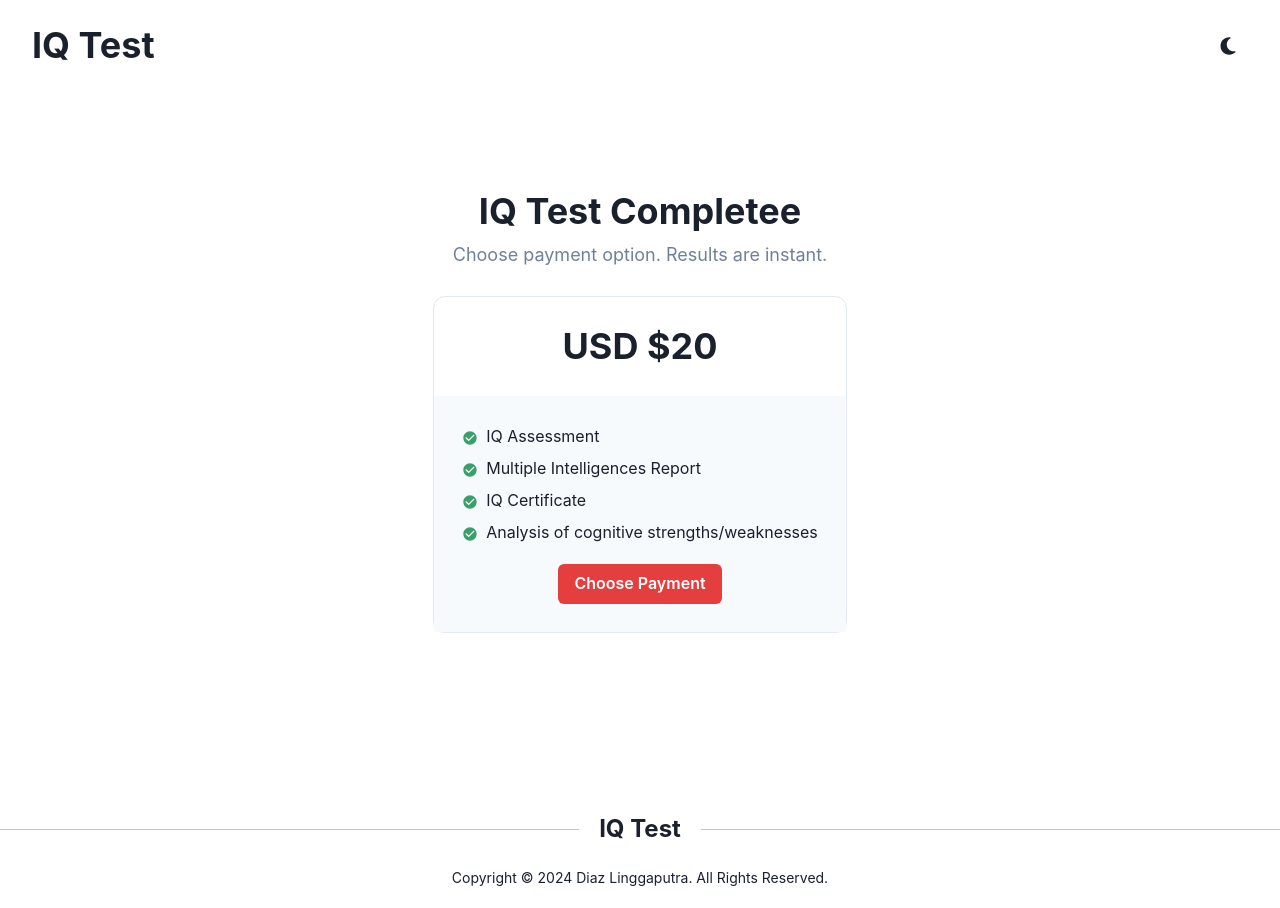
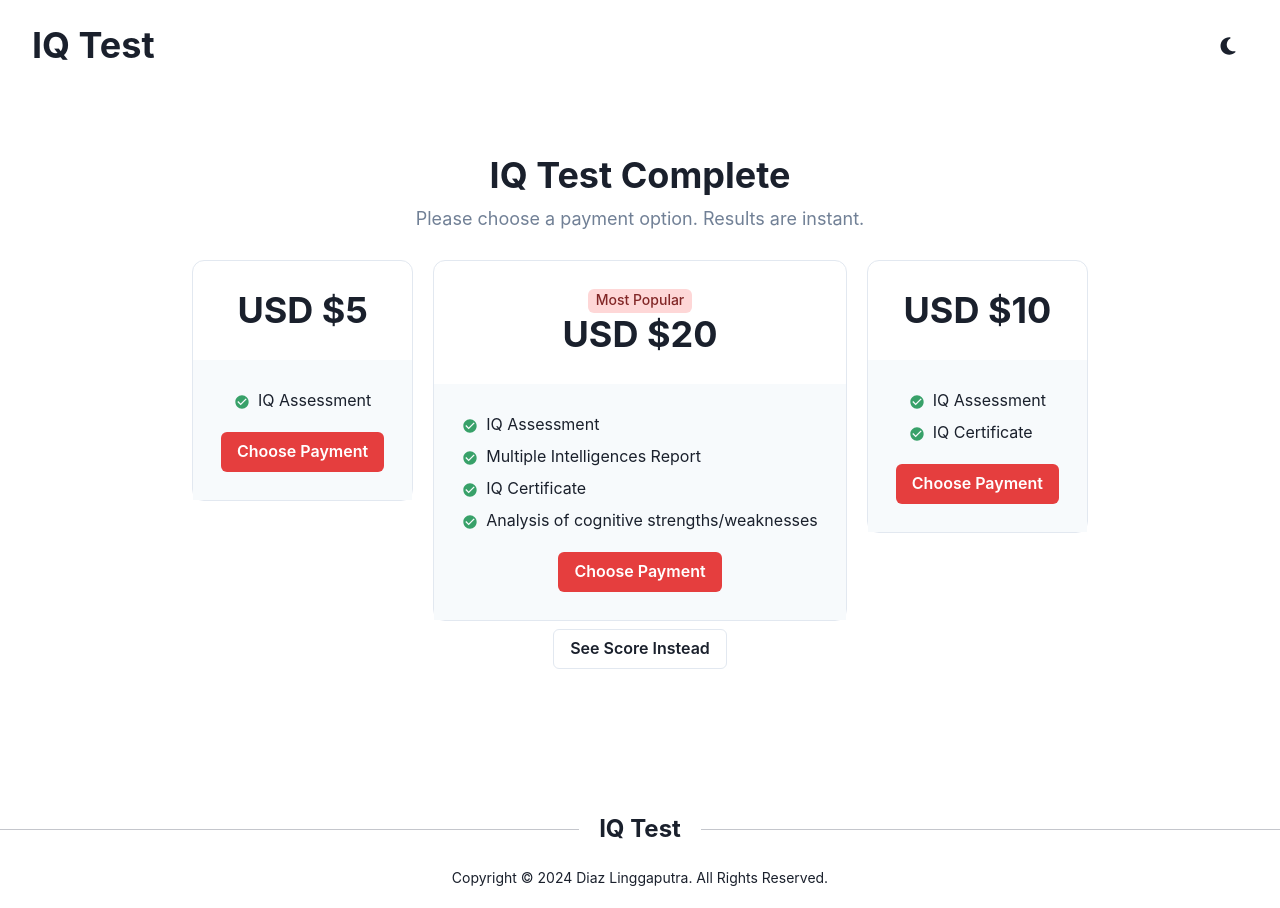
Before and after one commit to diazlp/iqtest-application, a Next.js app: page /payment in a window 1280 px wide. Built offline with nearby package versions, Linux system fonts and the light colour scheme.

Commit message:
chore: rename url and code split payment card

```diff
--- /dev/null
+++ b/src/components/payment-card/index.tsx
@@ -0,0 +1,51 @@
+import React from 'react'
+import {
+  Heading,
+  Card,
+  CardHeader,
+  CardBody,
+  List,
+  Button,
+  useColorModeValue,
+  Tag,
+} from '@chakra-ui/react'
+
+type PaymentCardProps = {
+  children: React.ReactNode | string
+  price: string
+  isPopular?: boolean
+}
+
+export default function PaymentCard({
+  children,
+  price,
+  isPopular,
+}: PaymentCardProps): React.ReactNode {
+  const cardBodyColor = useColorModeValue('gray.50', 'gray.700')
+
+  return (
+    <Card size={{ base: 'sm', lg: 'lg' }} variant="outline" mt={5}>
+      <CardHeader textAlign="center">
+        {isPopular ? (
+          <Tag colorScheme="red" maxW="200px" opacity="1">
+            Most Popular
+          </Tag>
+        ) : null}
+        <Heading size="xl">USD {price}</Heading>
+      </CardHeader>
+      <CardBody
+        display="flex"
+        flexDirection="column"
+        alignItems="center"
+        gap={5}
+        backgroundColor={cardBodyColor}
+      >
+        <List spacing={2} wordBreak="break-word">
+          {children}
+        </List>
+
+        <Button colorScheme="red">Choose Payment</Button>
+      </CardBody>
+    </Card>
+  )
+}
--- a/src/containers/home/index.tsx
+++ b/src/containers/home/index.tsx
@@ -17,12 +17,12 @@ export default function HomeContainer(): React.ReactNode {
         justifyContent="center"
         alignItems="center"
       >
-        <Stack align="center" justify="center" h="70vh" w="100%">
+        <Stack align="center" justify="center" h="75vh" w="100%">
           <Heading as="h1">Welcome to IQ Test</Heading>
           <Text fontSize="xl">
             The world&apos;s premier Intelligence Quotient testing service
           </Text>
-          <Button mt={5} onClick={() => router.push('/start-test')}>
+          <Button mt={5} onClick={() => router.push('/instruction')}>
             Take our Personal IQ Test now
           </Button>
         </Stack>
--- a/src/containers/start-test/index.tsx
+++ b/src/containers/instruction/index.tsx
@@ -11,7 +11,7 @@ import Layout from '@/components/layout'
 import InstructionItem from './instruction-item'
 import { useRouter } from 'next/router'
 
-export default function StartTestContainer(): React.ReactNode {
+export default function InstructionContainer(): React.ReactNode {
   const router = useRouter()
   const instructionColor = useColorModeValue('white', 'gray.800')
 
@@ -28,7 +28,7 @@ export default function StartTestContainer(): React.ReactNode {
         shadow="xl"
         backgroundColor={instructionColor}
       >
-        <Stack align="center" justify="center" h="70vh" w="100%">
+        <Stack align="center" justify="center" h="75vh" w="100%">
           <Heading as="h2" size="lg" fontWeight="medium">
             Test Intructions
           </Heading>
@@ -36,7 +36,7 @@ export default function StartTestContainer(): React.ReactNode {
             Read each of the following instructions carefully
           </Text>
           <InstructionItem />
-          <Button mt={5} size="lg" onClick={() => router.push('/test')}>
+          <Button mt={5} size="lg" onClick={() => router.push('/iq-test')}>
             Start the Test
           </Button>
         </Stack>
--- a/src/containers/payment/index.tsx
+++ b/src/containers/payment/index.tsx
@@ -4,21 +4,16 @@ import {
   Stack,
   Heading,
   Text,
-  Card,
-  CardHeader,
-  CardBody,
-  List,
+  Flex,
   ListIcon,
   ListItem,
   Button,
-  useColorModeValue,
 } from '@chakra-ui/react'
 import Layout from '@/components/layout'
+import PaymentCard from '@/components/payment-card'
 import { MdCheckCircle } from 'react-icons/md'
 
 export default function PaymentContainer(): React.ReactNode {
-  const cardBodyColor = useColorModeValue('gray.50', 'gray.700')
-
   return (
     <Layout noParticle>
       <Container
@@ -29,6 +24,7 @@ export default function PaymentContainer(): React.ReactNode {
         centerContent
         justifyContent="center"
         alignItems="center"
+        my={{ base: 52, lg: 0 }}
       >
         <Stack
           align="center"
@@ -38,22 +34,23 @@ export default function PaymentContainer(): React.ReactNode {
           userSelect="none"
           cursor="default"
         >
-          <Heading>IQ Test Completee</Heading>
+          <Heading>IQ Test Complete</Heading>
           <Text fontSize="lg" color="gray.500">
-            Choose payment option. Results are instant.
+            Please choose a payment option. Results are instant.
           </Text>
-          <Card size="lg" variant="outline" mt={5}>
-            <CardHeader textAlign="center">
-              <Heading size="xl">USD $20</Heading>
-            </CardHeader>
-            <CardBody
-              display="flex"
-              flexDirection="column"
-              alignItems="center"
+          <Flex
+            direction={{ base: 'column', lg: 'row' }}
+            justify={{ base: 'center', lg: 'initial' }}
+            align={{ base: 'center', lg: 'start' }}
             gap={5}
-              backgroundColor={cardBodyColor}
           >
-              <List spacing={2} wordBreak="break-word">
+            <PaymentCard price="$5">
+              <ListItem>
+                <ListIcon as={MdCheckCircle} color="green.500" />
+                IQ Assessment
+              </ListItem>
+            </PaymentCard>
+            <PaymentCard price="$20" isPopular>
               <ListItem>
                 <ListIcon as={MdCheckCircle} color="green.500" />
                 IQ Assessment
@@ -70,11 +67,19 @@ export default function PaymentContainer(): React.ReactNode {
                 <ListIcon as={MdCheckCircle} color="green.500" />
                 Analysis of cognitive strengths/weaknesses
               </ListItem>
-              </List>
-
-              <Button colorScheme="red">Choose Payment</Button>
-            </CardBody>
-          </Card>
+            </PaymentCard>
+            <PaymentCard price="$10">
+              <ListItem>
+                <ListIcon as={MdCheckCircle} color="green.500" />
+                IQ Assessment
+              </ListItem>
+              <ListItem>
+                <ListIcon as={MdCheckCircle} color="green.500" />
+                IQ Certificate
+              </ListItem>
+            </PaymentCard>
+          </Flex>
+          <Button variant="outline">See Score Instead</Button>
         </Stack>
       </Container>
     </Layout>
--- a/src/pages/start-test/index.tsx
+++ b/src/pages/instruction/index.tsx
@@ -1,8 +1,8 @@
 import React from 'react'
 import Head from 'next/head'
-import StartTestContainer from '@/containers/start-test'
+import InstructionContainer from '@/containers/instruction'
 
-export default function StartTestPage(): React.ReactNode {
+export default function InstructionPage(): React.ReactNode {
   return (
     <>
       <Head>
@@ -12,7 +12,7 @@ export default function StartTestPage(): React.ReactNode {
           content="The world's premier Intelligence Quotient testing service"
         />
       </Head>
-      <StartTestContainer />
+      <InstructionContainer />
     </>
   )
 }
--- /dev/null
+++ b/src/pages/iq-test/index.tsx
@@ -0,0 +1,14 @@
+import React from 'react'
+import Head from 'next/head'
+import IqTestContainer from '@/containers/iq-test'
+
+export default function IqTestPage(): React.ReactNode {
+  return (
+    <>
+      <Head>
+        <title>IQ Test | The Test</title>
+      </Head>
+      <IqTestContainer />
+    </>
+  )
+}
--- a/src/pages/test/index.tsx
+++ /dev/null
@@ -1,14 +0,0 @@
-import React from 'react'
-import Head from 'next/head'
-import TestContainer from '@/containers/test'
-
-export default function TestPage(): React.ReactNode {
-  return (
-    <>
-      <Head>
-        <title>IQ Test | Test</title>
-      </Head>
-      <TestContainer />
-    </>
-  )
-}
```
Also changed, not shown: src/containers/iq-test/index.tsx (renamed from src/containers/test/index.tsx, +7 -5 lines), src/containers/instruction/instruction-item/index.tsx (renamed from src/containers/start-test/instruction-item/index.tsx), src/containers/iq-test/confirmation-modal/index.tsx (renamed from src/containers/test/confirmation-modal/index.tsx), src/containers/iq-test/test-progress/index.tsx (renamed from src/containers/test/test-progress/index.tsx). Lines whose indentation alone changed are shown as unchanged.
